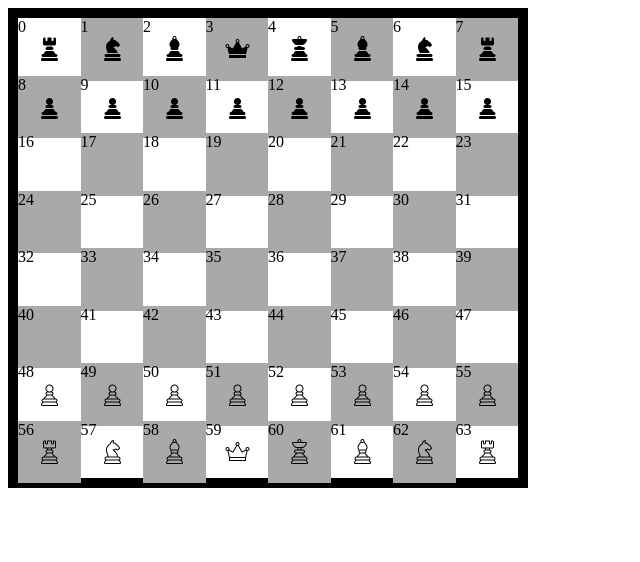
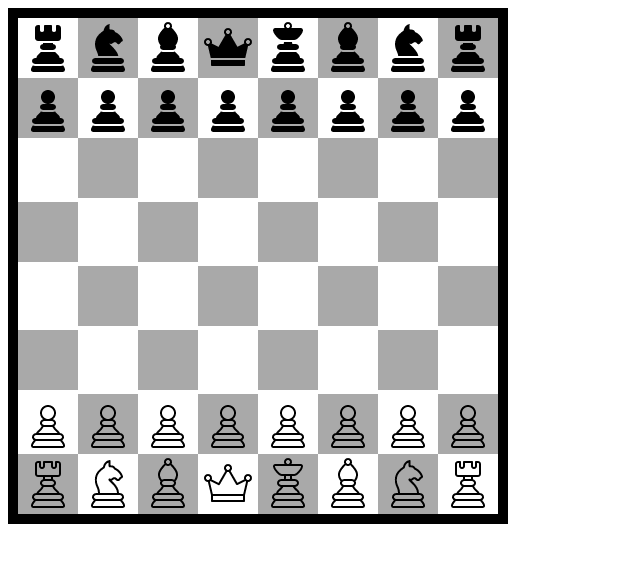
Before and after one commit to DylPickle96/React-Chess, a React app: page / in a window 1280 px wide. Shown: the whole page, without its empty margins (0-640 px from the left). Built offline with nearby package versions, Linux system fonts and the light colour scheme.

Commit message:
All pieces can move freely on the board. CSS still has issues to be fixed but logic can be applied now

```diff
--- a/src/components/Bishop.js
+++ b/src/components/Bishop.js
@@ -3,21 +3,13 @@ import WhiteBishop from '../images/White_Bishop.png';
 import BlackBishop from '../images/Black_Bishop.png';
 
 const Bishop = ({color}) => {
-  const style = {
-    width: '25px',
-    height: '25px',
-    zIndex: '1',
-    position: 'relative',
-    top: '0px',
-    left: '19px'
-  }
 
   let bishop = null;
 
   if (color === 'White') {
-    bishop = <img src={WhiteBishop} alt={`${color} Bishop`} style={style}></img>
+    bishop = <img src={WhiteBishop} alt={`${color} Bishop`} ></img>
   } else if (color === 'Black') {
-    bishop = <img src={BlackBishop} alt={`${color} Bishop`} style={style}></img>
+    bishop = <img src={BlackBishop} alt={`${color} Bishop`} ></img>
   }
   return (
     bishop
--- a/src/components/Board.js
+++ b/src/components/Board.js
@@ -8,7 +8,7 @@ import Bishop from './Bishop';
 import Queen from './Queen';
 import King from './King';
 
-let boardList = {
+const boardList = {
   0:'Black Rook',
   1:'Black Knight',
   2:'Black Bishop',
@@ -81,14 +81,46 @@ class Board extends Component {
 
     this.state = {
       board: [],
-      boardInitialState: boardList,
-      boardState: null
+      boardState: boardList,
+      firstClick: false,
+      movingPieceNumber: null
     };
     this.drawBoard = this.drawBoard.bind(this);
+    this.handleMove = this.handleMove.bind(this);
+  }
+
+  handleMove = (squareNumber, piece) => {
+
+    // this represents where the play wants to move his piece
+    let destination = null;
+
+    // if a piece is clicked firstClick is true. We keep track of the moving piece's square number
+    if (piece !== null) {
+      this.setState({ firstClick: true, movingPieceNumber: squareNumber });
+    } // once first click is true and if it's not another piece we can move the selected piece
+    else if (this.state.firstClick === true) {
+
+      //destination becomes the number of the that was clicked on
+      destination = squareNumber;
+      // have a variable that is based on the current board state that I manipulate
+      let board = this.state.boardState;
+      // save the piece to move
+      let movingPiece = board[this.state.movingPieceNumber];
+
+      // reset it's previous position and set it's new position
+      board[this.state.movingPieceNumber] = null;
+      board[destination] = movingPiece;
+
+      // update the state of the board and draw the board
+      this.setState({boardState: board}, function () {
+        this.drawBoard(this.state.boardState);
+      });
+    }
   }
 
   drawBoard = (boardState) => {
     //build an array of all 64 squares of a chess board
+    let board = [];
     for (let i = 0; i < 64; i++) {
       if (boardState[i] !== null) {
         //these values help determine where the piece sits and what colour it is
@@ -106,30 +138,21 @@ class Board extends Component {
         //pushes the correct component based on starting positions
         for (let j = 0; j < pieceComponents.length; j++) {
           if (pieceComponents[j].type.name === componentName) {
-            this.state.board.push(<Square key={i} number={i} piece={pieceComponents[j]} />);
+              //squareNumber is a unique identifier, handleMove is the function used for piece movement
+              board.push(<Square key={i} piece={pieceComponents[j]} squareNumber={i} handleMove={this.handleMove} />);
           }
         }
       }
       else {
         //else just a blank square on our board
-        this.state.board.push(<Square key={i} number={i} piece={null}/>)
+          board.push(<Square key={i} piece={null} squareNumber={i} handleMove={this.handleMove}/>)
       }
     }
+    this.setState({board: board});
   }
 
   componentWillMount () {
-    this.drawBoard(this.state.boardInitialState);
-  }
-
-  componentDidMount () {
-    let currentBoardState = boardList;
-    currentBoardState[52] = null;
-    currentBoardState[36] = 'White Pawn';
-
-    this.setState( {boardState: currentBoardState}, function () {
-      this.drawBoard(this.state.boardState);
-      console.log(this.state.boardState);
-    });
+    this.drawBoard(this.state.boardState);
   }
 
   render () {
--- a/src/components/King.js
+++ b/src/components/King.js
@@ -3,21 +3,13 @@ import WhiteKing from '../images/White_King.png';
 import BlackKing from '../images/Black_King.png';
 
 const King = ({color}) => {
-  const style = {
-    width: '25px',
-    height: '25px',
-    zIndex: '1',
-    position: 'relative',
-    top: '0px',
-    left: '19px'
-  }
 
   let king = null;
 
   if (color === 'White') {
-    king = <img src={WhiteKing} alt={`${color} King`} style={style}></img>
+    king = <img src={WhiteKing} alt={`${color} King`} ></img>
   } else if (color === 'Black') {
-    king = <img src={BlackKing} alt={`${color} King`} style={style}></img>
+    king = <img src={BlackKing} alt={`${color} King`} ></img>
   }
   return (
     king
--- a/src/components/Knight.js
+++ b/src/components/Knight.js
@@ -3,21 +3,13 @@ import WhiteKnight from '../images/White_Knight.png';
 import BlackKnight from '../images/Black_Knight.png';
 
 const Knight = ({color}) => {
-  const style = {
-    width: '25px',
-    height: '25px',
-    zIndex: '1',
-    position: 'relative',
-    top: '0px',
-    left: '19px'
-  }
 
   let knight = null;
 
   if (color === 'White') {
-    knight = <img src={WhiteKnight} alt={`${color} Knight`} style={style}></img>
+    knight = <img src={WhiteKnight} alt={`${color} Knight`} ></img>
   } else if (color === 'Black') {
-    knight = <img src={BlackKnight} alt={`${color} Knight`} style={style}></img>
+    knight = <img src={BlackKnight} alt={`${color} Knight`} ></img>
   }
   return (
     knight
--- a/src/components/Pawn.js
+++ b/src/components/Pawn.js
@@ -2,22 +2,14 @@ import React from 'react';
 import WhitePawn from '../images/White_Pawn.png';
 import BlackPawn from '../images/Black_Pawn.png';
 
-const Pawn = ({color}) => {
-  const style = {
-    width: '25px',
-    height: '25px',
-    zIndex: '1',
-    position: 'relative',
-    top: '0px',
-    left: '19px'
-  }
-
+const Pawn = ({color, style}) => {
   let pawn = null;
 
   if (color === 'White') {
-    pawn = <img src={WhitePawn} alt={`${color} Pawn`} style={style}></img>
-  } else if (color === 'Black') {
-    pawn = <img src={BlackPawn} alt={`${color} Pawn`} style={style}></img>
+    pawn = <img src={WhitePawn} alt={`${color} Pawn`} ></img>
+  }
+  else if (color === 'Black') {
+    pawn = <img src={BlackPawn} alt={`${color} Pawn`} ></img>
   }
   return (
     pawn
--- a/src/components/Queen.js
+++ b/src/components/Queen.js
@@ -3,21 +3,13 @@ import WhiteQueen from '../images/White_Queen.png';
 import BlackQueen from '../images/Black_Queen.png';
 
 const Queen = ({color}) => {
-  const style = {
-    width: '25px',
-    height: '25px',
-    zIndex: '1',
-    position: 'relative',
-    top: '0px',
-    left: '19px'
-  }
 
   let queen = null;
 
   if (color === 'White') {
-    queen = <img src={WhiteQueen} alt={`${color} Queen`} style={style}></img>
+    queen = <img src={WhiteQueen} alt={`${color} Queen`} ></img>
   } else if (color === 'Black') {
-    queen = <img src={BlackQueen} alt={`${color} Queen`} style={style}></img>
+    queen = <img src={BlackQueen} alt={`${color} Queen`} ></img>
   }
   return (
     queen
--- a/src/components/Rook.js
+++ b/src/components/Rook.js
@@ -3,21 +3,13 @@ import WhiteRook from '../images/White_Rook.png';
 import BlackRook from '../images/Black_Rook.png';
 
 const Rook = ({color}) => {
-  const style = {
-    width: '25px',
-    height: '25px',
-    zIndex: '1',
-    position: 'relative',
-    top: '0px',
-    left: '19px'
-  }
 
   let rook = null;
 
   if (color === 'White') {
-    rook = <img src={WhiteRook} alt={`${color} Rook`} style={style}></img>
+    rook = <img src={WhiteRook} alt={`${color} Rook`} ></img>
   } else if (color === 'Black') {
-    rook = <img src={BlackRook} alt={`${color} Rook`} style={style}></img>
+    rook = <img src={BlackRook} alt={`${color} Rook`} ></img>
   }
   return (
     rook
--- a/src/components/Square.js
+++ b/src/components/Square.js
@@ -1,25 +1,42 @@
 import React from 'react';
 
-const Square = ({number, piece}) => {
-  const {squareStyle} = styles
+const styles = {
+  squareStyle: {
+    display: 'inline-block',
+    width: '60px',
+    height: '60px'
+  },
+  pieceStyle: {
+    height: '50px',
+    width: '50px',
+    zIndex: '1',
+    position: 'relative',
+    top: '4px',
+    left: '5px'
+  }
+};
+
+const Square = ({ piece, squareNumber, handleMove }) => {
+
+  const { squareStyle, pieceStyle } = styles
+  let square;
+
+  // If a piece is supposed to exist on that square the div with the piece is added
+  if (piece !== null) {
+    square = <div style={squareStyle} onClick={handleMove.bind(this, squareNumber, piece)}>
+              <div style={pieceStyle}>
+                {piece}
+              </div>
+             </div>
+  }
+  // otherwise just return a blank square
+  else {
+    square = <div style={squareStyle} onClick={handleMove.bind(this, squareNumber, piece) }></div>
+  }
+
   return (
-    <div style={squareStyle}>
-      {number}
-      <div>
-        {piece}
-      </div>
-    </div>
+    square
   );
 }
 
 export default Square;
-
-const styles = {
-  squareStyle: {
-    display: 'inline-block',
-    width: '62.5px',
-    height: '62.5px',
-    marginBottom: '-5px',
-    zIndex: '-1'
-  }
-};
--- a/src/stylesheets/board.css
+++ b/src/stylesheets/board.css
@@ -1,6 +1,6 @@
 .board {
   border: 10px solid black;
-  width: 500px;
+  width: 480px;
 }
 
 .board div:nth-child(-2n+8),
```
